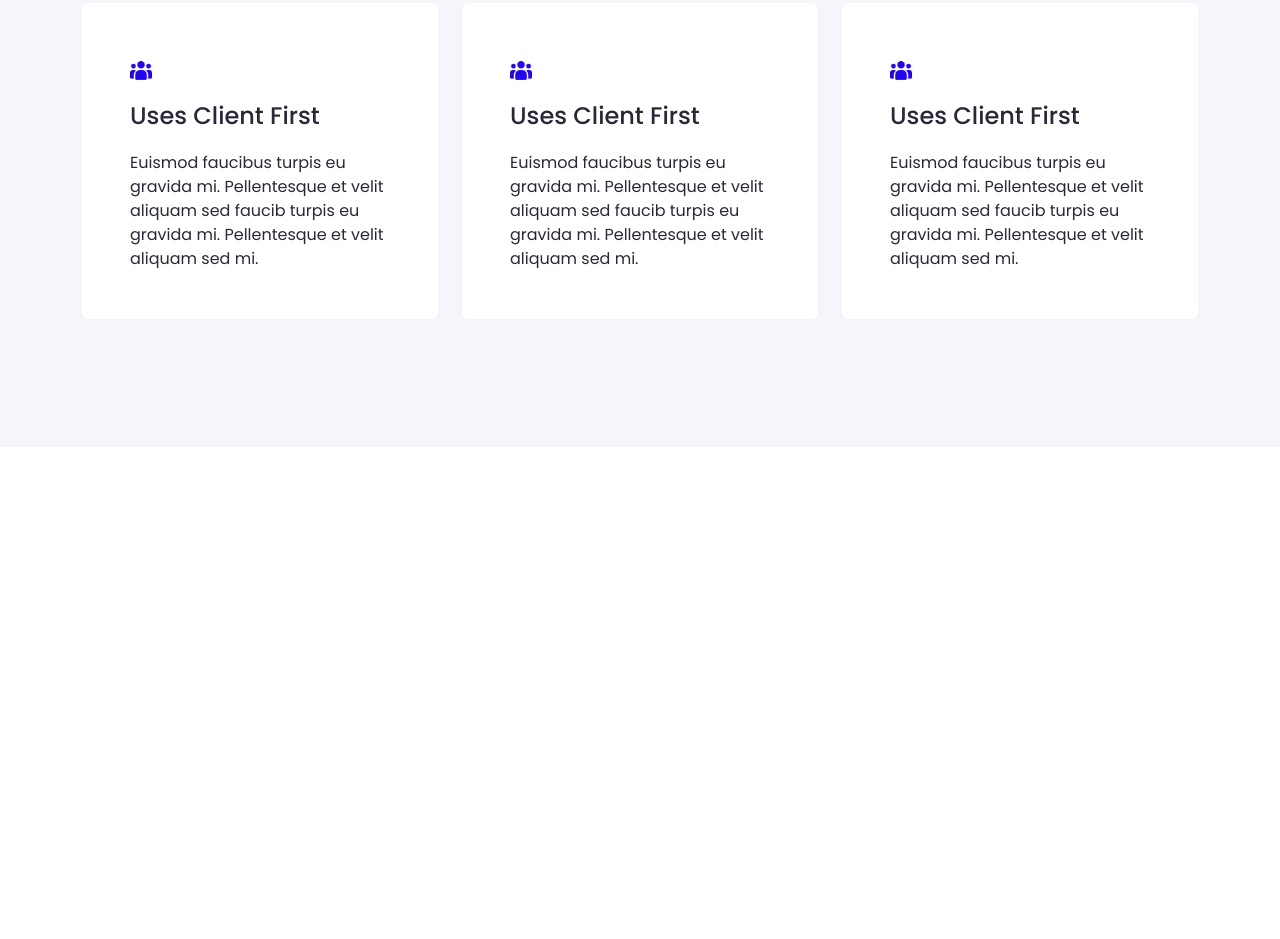
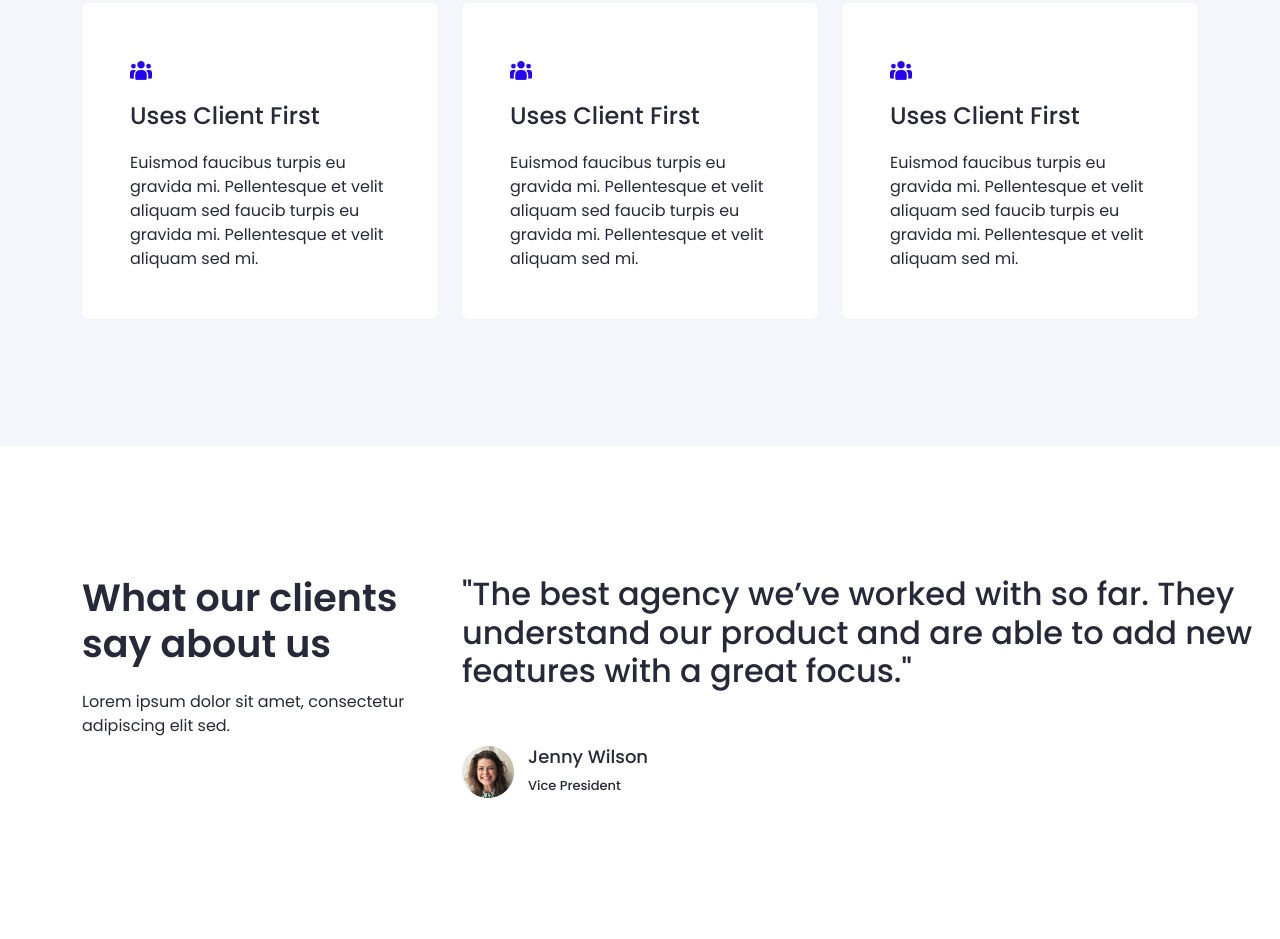
Before and after one commit to sajibkhandev/Only_Sweet, a plain HTML site: page index.html in a window 1280 px wide. Shown: the part 3466-4405 px from the top of the page. Before the commit the page ends 3913 px from the top, so only its background shows below. Drawn offline with Linux system fonts and the light colour scheme.

Commit message:
about part done

```diff
--- a/css/style.css
+++ b/css/style.css
@@ -343,3 +343,57 @@ a {
 /* ======================
    Feature part end
 ======================= */
+/* ======================
+   About part start
+======================= */
+.about{
+    padding: 128px 0px;
+}
+.about h2{
+    font-size: 38px;
+    font-weight: 600;
+    color: #282938;
+     font-family: "Poppins", sans-serif;
+     width: 327px;
+     padding-bottom: 16px;
+}
+.about p{
+    font-size: 16px;
+    font-weight: 400;
+    color: #282938;
+     font-family: "Poppins", sans-serif;
+     width: 327px;
+
+}
+.about h4{
+    font-size: 32px;
+    font-weight: 500;
+    color: #282938;
+     font-family: "Poppins", sans-serif;
+     width: 843px;
+
+}
+.about .profile{
+    display: flex;
+    column-gap: 14px;
+    padding-top: 48px;
+}
+.about .profile h5{
+    font-size: 18px;
+    font-weight: 500;
+    color: #282938;
+     font-family: "Poppins", sans-serif;
+
+
+}
+.about .profile p{
+    font-size: 13px;
+    font-weight: 500;
+    color: #282938;
+     font-family: "Poppins", sans-serif;
+
+
+}
+/* ======================
+   About part end
+======================= */
--- a/index.html
+++ b/index.html
@@ -262,6 +262,39 @@
     <!-- ===============================
                Feature Part End
      ==================================== -->
+    <!-- ===============================
+               About Part start
+     ==================================== -->
+    <section class="about">
+        <div class="container">
+            <div class="row">
+                <div class="col-lg-4">
+                    <h2 >What our clients say about us</h2>
+                    <p>Lorem ipsum dolor sit amet, consectetur adipiscing elit sed.</p>
+
+                </div>
+                <div class="col-lg-8">
+                    <h4>"The best agency we’ve worked with so far. They understand our product and are able to add new features with a great focus."</h4>
+                    <div class="profile">
+                        <div>
+                            <img src="./images/profile.png" alt="">
+                        </div>
+                        <div>
+                            <h5>Jenny Wilson</h5>
+                            <p>Vice President</p>
+                        </div>
+
+                    </div>
+                </div>
+            </div>
+
+        </div>
+    </section>
+
+
+    <!-- ===============================
+               About Part End
+     ==================================== -->
 
 
     <script src="./js/bootstrap.bundle.min.js"></script>
```
Also changed, not shown: images/profile.png (added).
